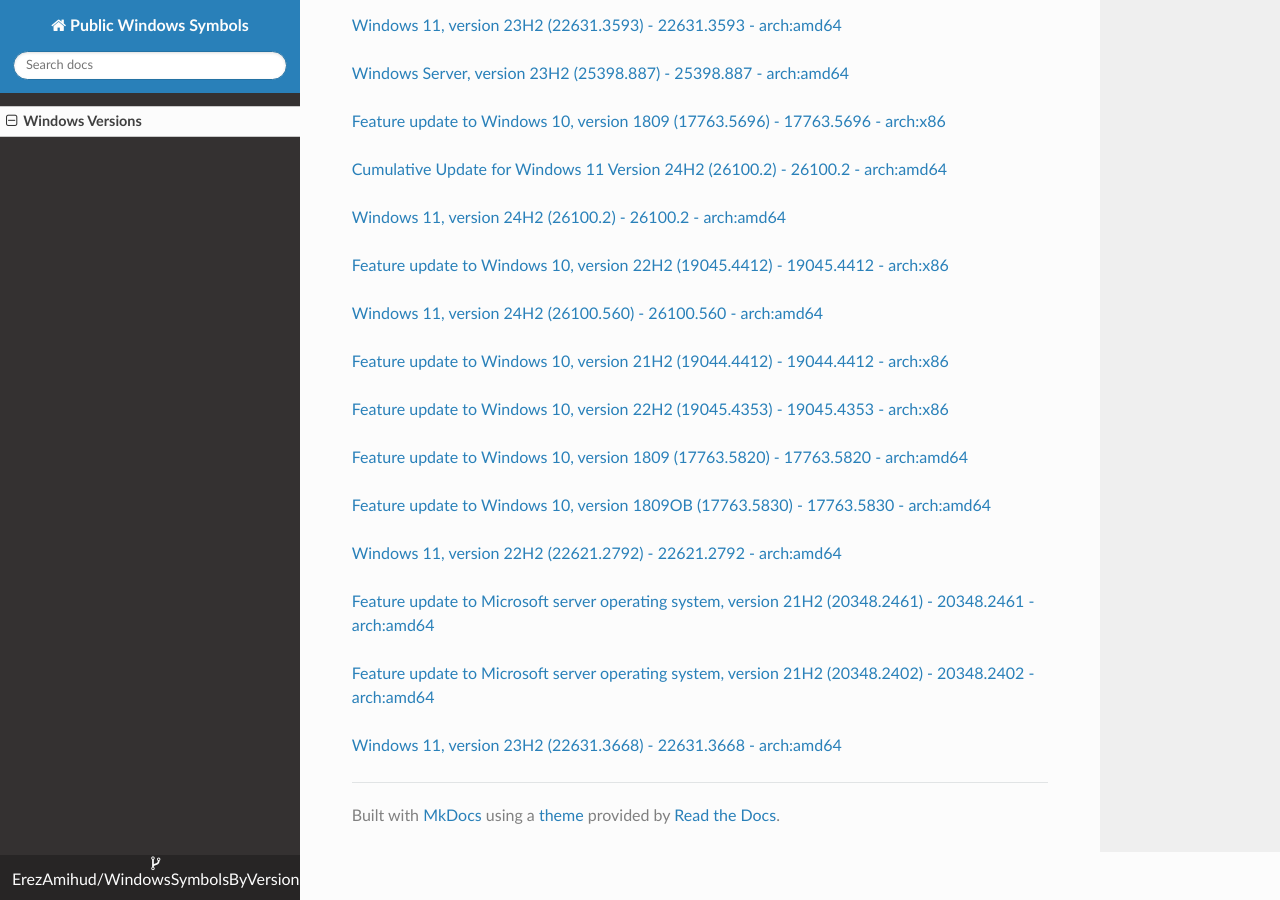
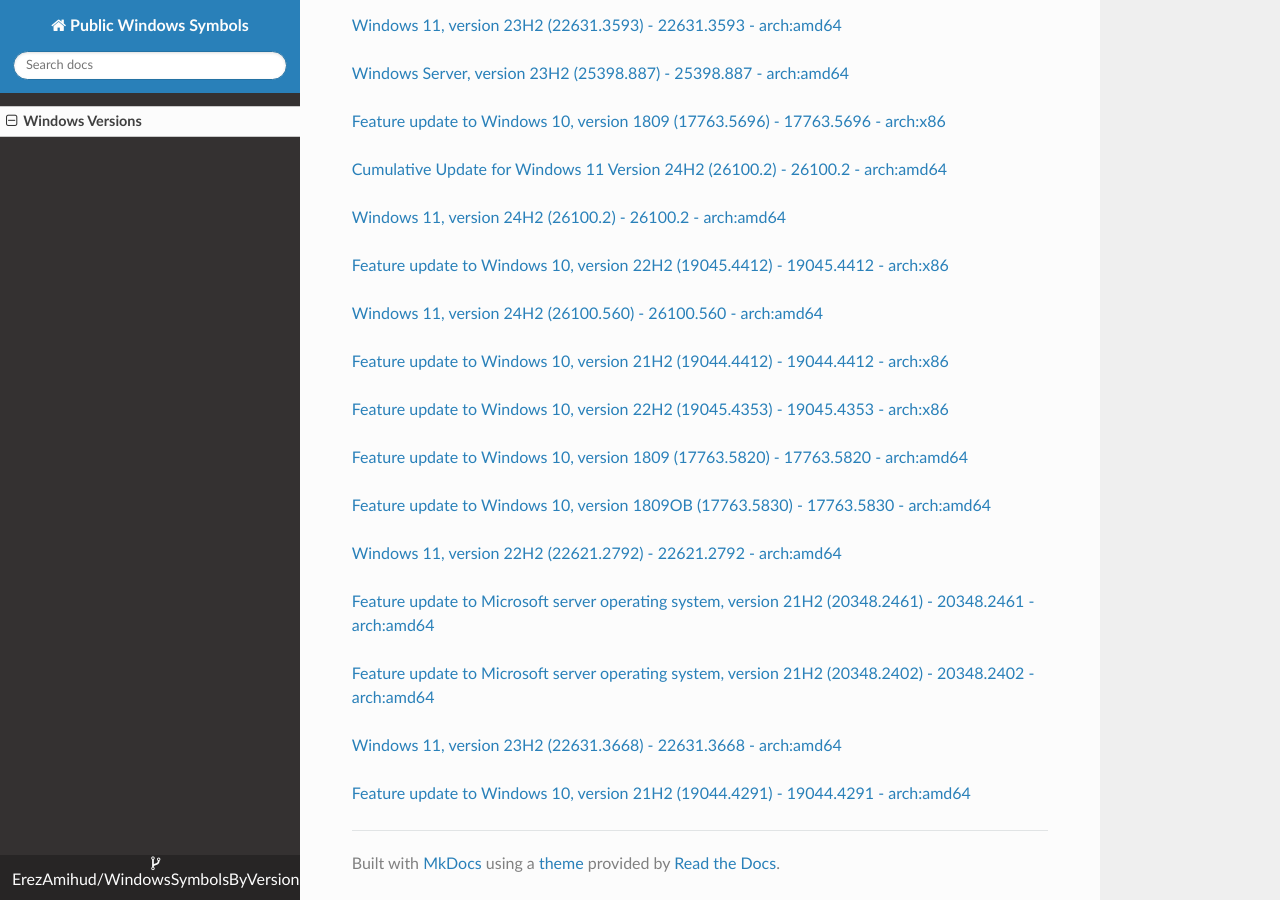
Before and after one commit to ErezAmihud/WindowsSymbolsByVersion, an MkDocs documentation site: the page built from docs/index.md, in a window 1280 px wide and 900 px high, scrolled down 14909 px. Built offline with MkDocs 1.6.1, drawn with Linux system fonts in a browser that asks for light colours; nearby versions of some CDN libraries.

Commit message:
Automated commit, add manifest for 6660c956-c620-4de7-94b4-c11c4f99bc70

```diff
--- a/docs/index.md
+++ b/docs/index.md
@@ -796,3 +796,6 @@
 
 
 [Windows 11, version 23H2 (22631.3668) - 22631.3668 - arch:amd64](https://github.com/ErezAmihud/WindowsSymbolsByVersion/blob/main/manifests/593f698d-708d-4d73-a5d2-811bfbf7c133.manifest)
+
+
+[Feature update to Windows 10, version 21H2 (19044.4291) - 19044.4291 - arch:amd64](https://github.com/ErezAmihud/WindowsSymbolsByVersion/blob/main/manifests/6660c956-c620-4de7-94b4-c11c4f99bc70.manifest)
```
Also changed, not shown: process_builds.json (+1 -1 lines), 1 other file.
